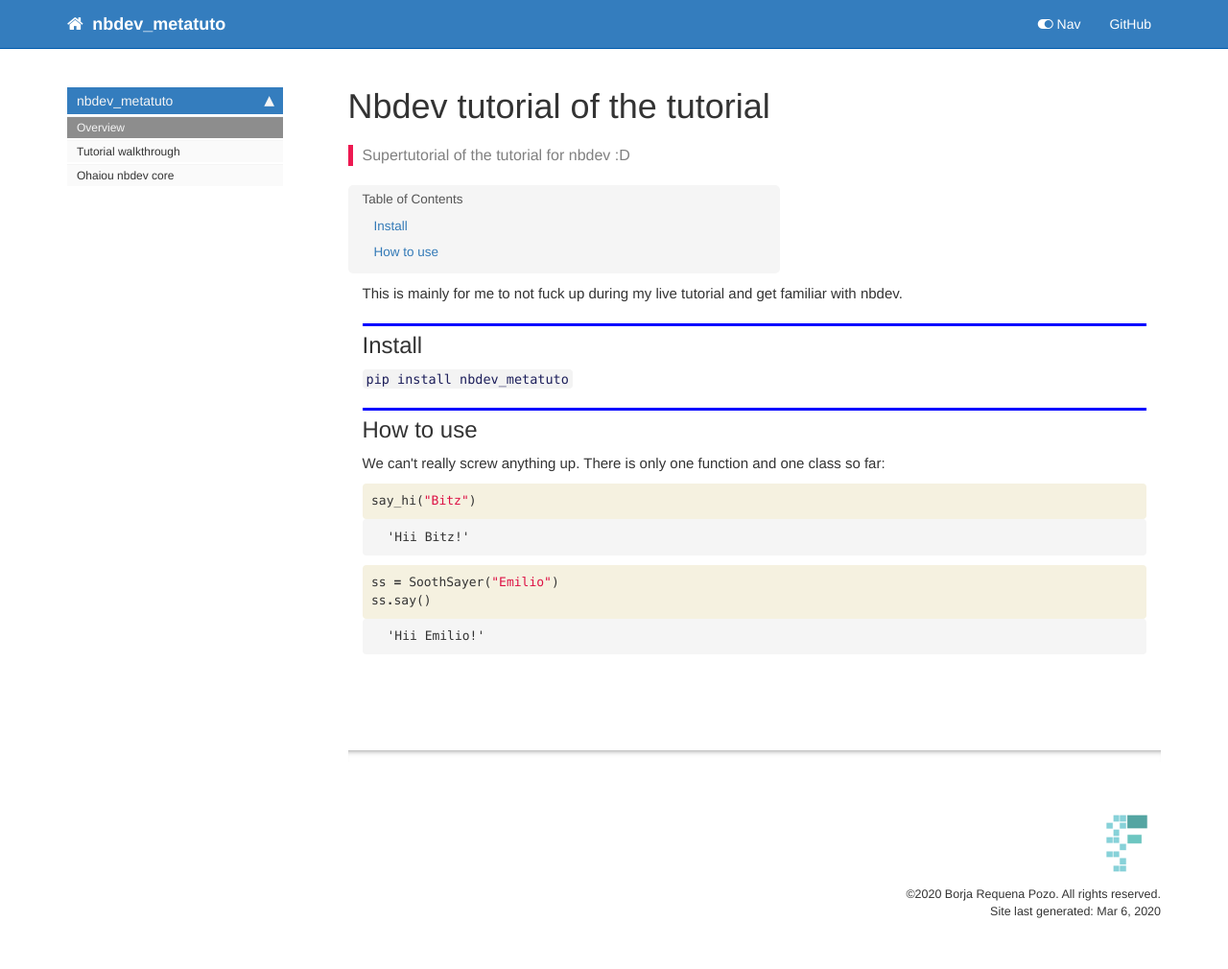
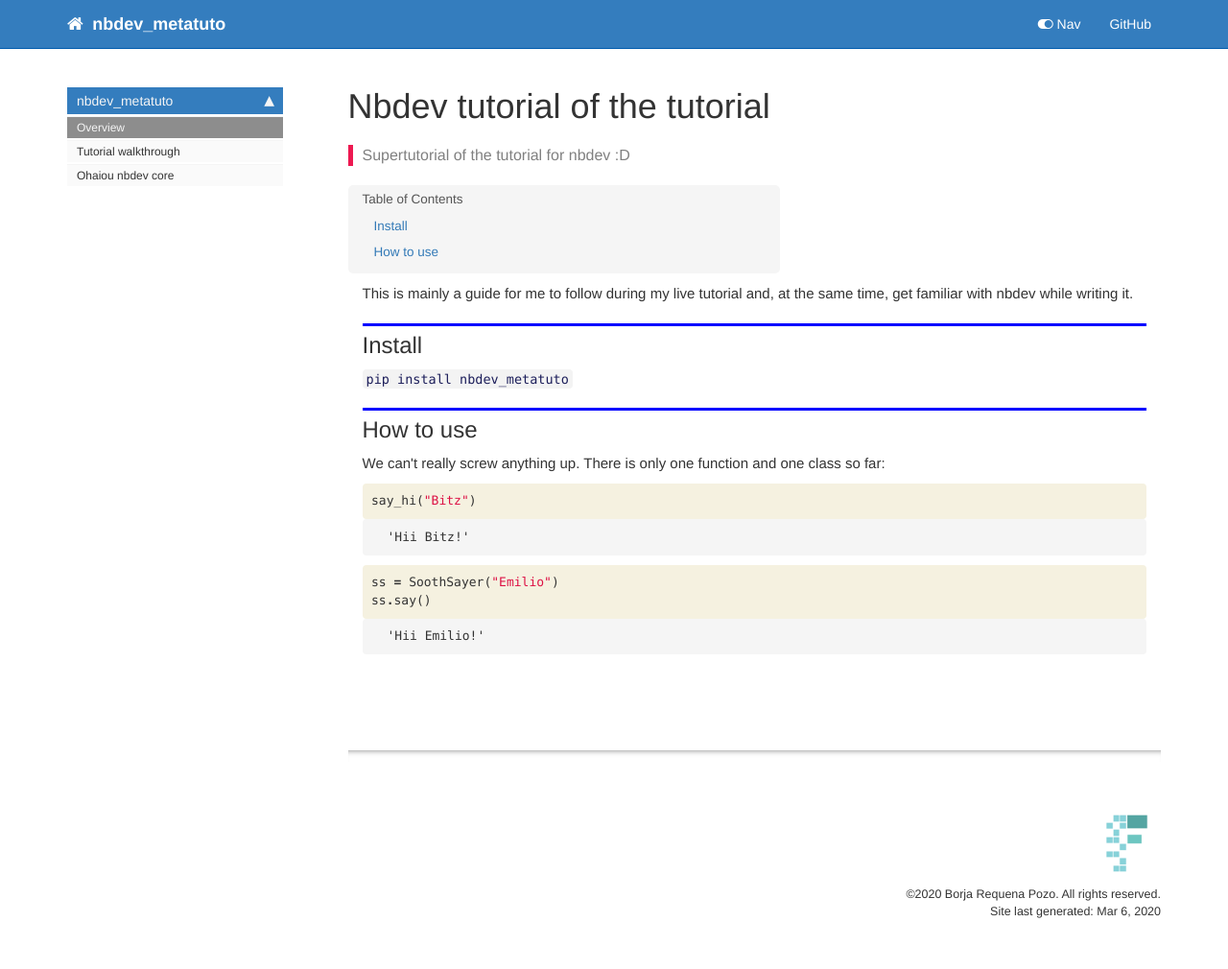
Before and after one commit to PilarPu/programa, a Jekyll site: the page built from docs/index.html, in a window 1280 px wide. Shown: the whole page at 96% size. Built offline with Jekyll 4.4.1, drawn with Linux system fonts in a browser that asks for light colours; nearby versions of some CDN libraries; comment, search, counter and statistics services are not loaded.

Commit message:
Further make up
Just so that it does not look so personal

```diff
--- a/docs/index.html
+++ b/docs/index.html
@@ -24,7 +24,7 @@ summary: "Supertutorial of the tutorial for nbdev :D"
 </div>
 <div class="cell border-box-sizing text_cell rendered"><div class="inner_cell">
 <div class="text_cell_render border-box-sizing rendered_html">
-<p>This is mainly for me to not fuck up during my live tutorial and get familiar with nbdev.</p>
+<p>This is mainly a guide for me to follow during my live tutorial and, at the same time, get familiar with nbdev while writing it.</p>
 
 </div>
 </div>
```
Also changed, not shown: README.md, 1 other file.
